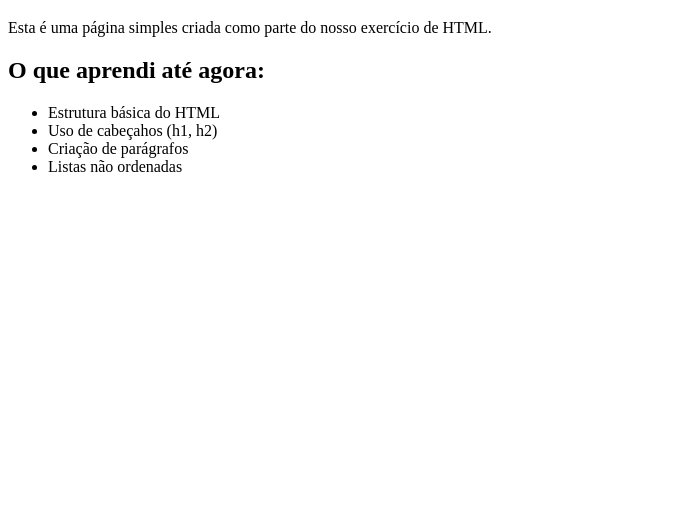
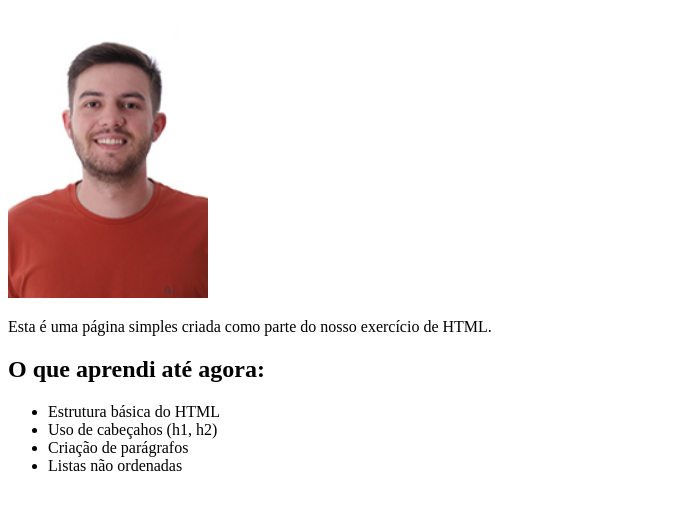
Before and after one commit to JoaoPedroPess/meu-projeto-html-1, a plain HTML site: page index.html in a window 1280 px wide. Shown: the part 61-570 px from the top of the page, without its empty margins (0-675 px from the left). Drawn offline with Linux system fonts and the light colour scheme.

Commit message:
Adiciona imagem do Afonso

```diff
--- a/index.html
+++ b/index.html
@@ -7,6 +7,7 @@
 </head>
 <body>
     <h1>Bem Vindo à Minha Primeira Página HTML</h1>
+    <img src="afonso.jpg" alt="Vereador Afonso" width="200">
     <p>Esta é uma página simples criada como parte do nosso exercício de HTML.</p>
     <h2>O que aprendi até agora:</h2>
     <ul>
```
Also changed, not shown: afonso.jpg (added).
